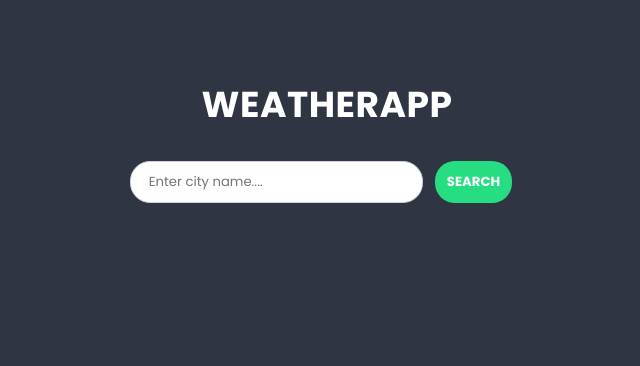
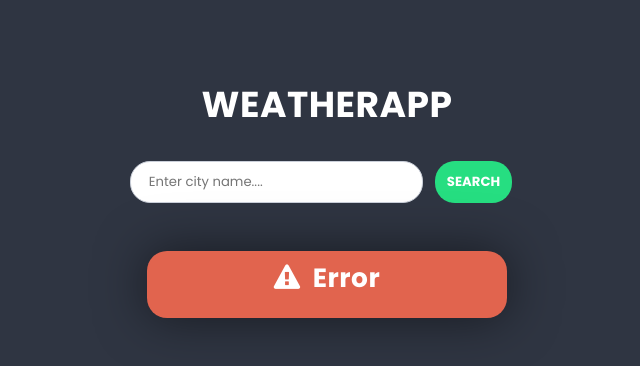
Before and after one commit to Jnlietta/weather, a React (Create React App) app: page / in a window 1280 px wide. Shown: the top 366 px of the page, without its empty margins (313-953 px from the left). Built offline with nearby package versions, Linux system fonts and the light colour scheme.

Commit message:
Add and import to WeatherBox component ErrorBox

```diff
--- a/src/components/WeatherBox/WeatherBox.js
+++ b/src/components/WeatherBox/WeatherBox.js
@@ -2,6 +2,7 @@ import PickCity from '../PickCity/PickCity';
 import WeatherSummary from '../WeatherSummary/WeatherSummary';
 import Loader from '../Loader/Loader';
 import { useCallback, useState } from 'react';
+import ErrorBox from '../ErrorBox/ErrorBox';
 
 const WeatherBox = props => {
   const [weatherData, setWeatherData] = useState('');
@@ -35,6 +36,7 @@ const WeatherBox = props => {
       <PickCity action={handleCityChange}/>
       { (weatherData && pending===false) && <WeatherSummary {...weatherData} /> }
       { pending===true && <Loader /> }
+      <ErrorBox />
     </section>
   )
 };
```
